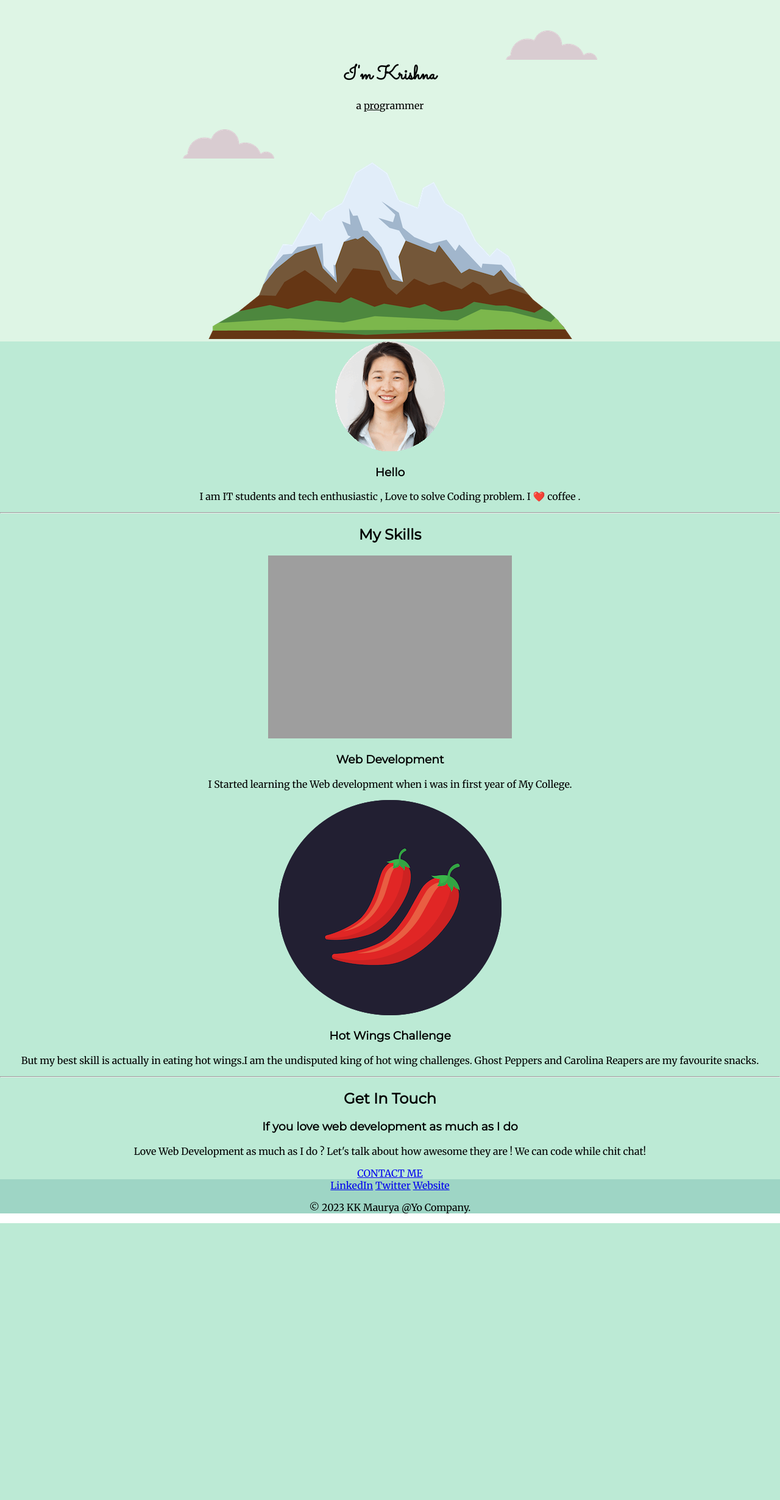
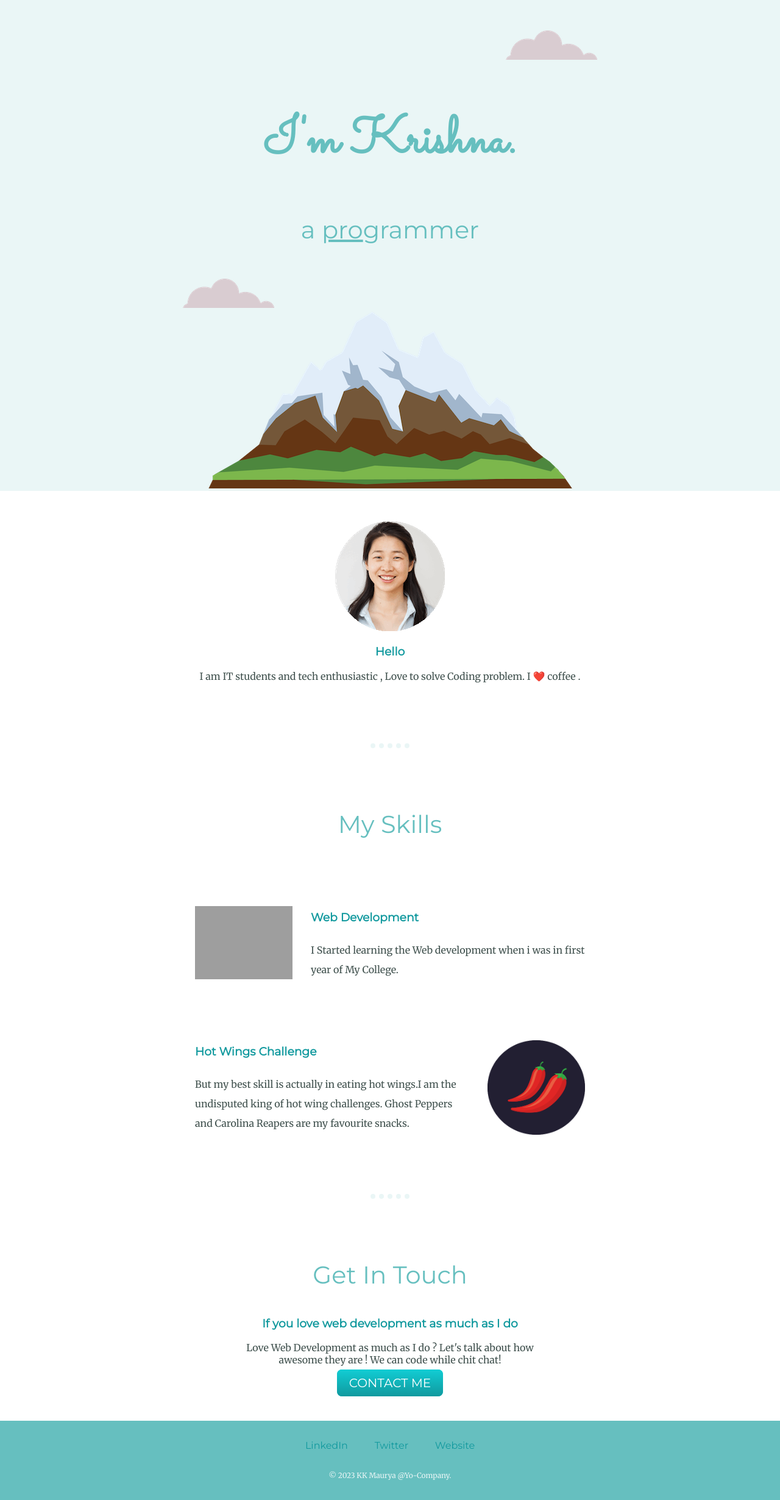
Before and after one commit to krishna102001/Web-Development, a web app: file CSS-Mysite/index.html in a window 1280 px wide. Shown: the whole page at 61% size. Before the commit the page ends 2006 px from the top, so only its background shows below. Run offline with its HTML, style and script files only (its server is not run), Linux system fonts and the light colour scheme; grey boxes are pictures that could not be loaded.

Commit message:
Added some class , Used Float and Clear CSS Property and styled final look of webpage

```diff
--- a/CSS-Mysite/css/style.css
+++ b/CSS-Mysite/css/style.css
@@ -1,32 +1,51 @@
 body{
+    color: #40514E;
     margin: 0;
     text-align: center;
     font-family: 'Merriweather', serif;
 }
 h1{
-    margin-top: 0;
-    margin-bottom: 0;
+    color: #66BFBF;
     font-family: 'Sacramento', cursive;
+    font-size: 5.26rem;
+    line-height: 2;
+    margin: 50px auto 0px auto;
 }
 h2{
+    color: #66BFBF;
     font-family: 'Montserrat', sans-serif;
+    font-size: 2.5rem;
+    font-weight: normal;
+    padding-bottom: 10px;
 }
 h3{
     font-family: 'Montserrat', sans-serif;
+    color: #11999E;
+}
+a{
+    color: #11999E;
+    font-family: 'Montserrat', sans-serif;
+}
+a:hover{
+    color: #EAF6F6;
 }
 .pro{
     text-decoration: underline;
 }
 .top-container{
-    background-color: #DEF5E5;
+    background-color: #EAF6F6;
     padding-top: 100px;
     position:relative;
 }
 .middle-container{
-    background-color: #BCEAD5;
+    /* background-color: #BCEAD5; */
+    margin: 50px 0;
 }
 .bottom-container{
-    background-color: #9ED5C5;
+    background-color: #66BFBF;
+    height: 100px;
+    margin-top: 50px;
+    padding-top: 30px;
 }
 .top-cloud{
     position: absolute;
@@ -38,3 +57,83 @@ h3{
     left: 300px;
     bottom: 300px;
 }
+.skill-row{
+    line-height: 2;
+    margin: 100px auto 100px auto;
+    text-align: left;
+    width: 50%;
+}
+
+.computer-pic{
+    float: left;
+    margin-right: 30px;
+    width: 25%;
+}
+.chillies{
+    float: right;
+    margin-left: 30px;
+    width: 25%;
+}
+
+
+/************* Clear Property is for antiwrapping we can say that it work opposite of Float Property ************/
+/* .skill-row-description{
+    clear: left;
+}
+.skill-row-descriptions{
+    clear: right;
+} */
+
+
+
+hr{
+    border-color: #EAF6F6;
+    border-style: dotted none none none;
+    border-width: 8px;
+    margin: 100px auto;
+    width: 5%;
+}
+
+.footer-link{
+    text-decoration: none;
+    padding: 20px;
+}
+
+.footer-txt{
+    color: #EAF6F6;
+    font-size: 0.746rem;
+    padding: 20px 0px;
+}
+
+.contact-me{
+    width: 40%;
+    margin: auto;
+}
+
+/***********  Created Button CSS Using css3buttongenerator.com  ************/
+.btn {
+    background: #11cdd4;
+    background-image: -webkit-linear-gradient(top, #11cdd4, #11999e);
+    background-image: -moz-linear-gradient(top, #11cdd4, #11999e);
+    background-image: -ms-linear-gradient(top, #11cdd4, #11999e);
+    background-image: -o-linear-gradient(top, #11cdd4, #11999e);
+    background-image: linear-gradient(to bottom, #11cdd4, #11999e);
+    -webkit-border-radius: 08;
+    -moz-border-radius: 08;
+    border-radius: 08px;
+    font-family: 'Montserrat', sans-serif;
+    color: #ffffff;
+    font-size: 20px;
+    padding: 10px 20px 10px 20px;
+    text-decoration: none;
+  }
+
+  .btn:hover {
+    background: #30e3cb;
+    background-image: -webkit-linear-gradient(top, #30e3cb, #2bc4ad);
+    background-image: -moz-linear-gradient(top, #30e3cb, #2bc4ad);
+    background-image: -ms-linear-gradient(top, #30e3cb, #2bc4ad);
+    background-image: -o-linear-gradient(top, #30e3cb, #2bc4ad);
+    background-image: linear-gradient(to bottom, #30e3cb, #2bc4ad);
+    text-decoration: none;
+  }
--- a/CSS-Mysite/index.html
+++ b/CSS-Mysite/index.html
@@ -12,8 +12,8 @@
     <body>
         <div class="top-container">
             <img class="top-cloud" src="images/cloud.png" alt="cloud-images">
-            <h1>I'm Krishna</h1>
-            <p>a <span class="pro">pro</span>grammer</p>
+            <h1>I'm Krishna.</h1>
+            <h2>a <span class="pro">pro</span>grammer</h2>
             <img class="bottom-cloud" src="images/cloud.png" alt="cloud-images">
             <img src="images/mountain.png" alt="mountain-images">
         </div>
@@ -27,14 +27,14 @@
             <div class="skills">
                 <h2>My Skills</h2>
                 <div class="skill-row">
-                    <img src="images/giphy.gif" alt="computer-pic">
+                    <img class="computer-pic" src="images/giphy.gif" alt="computer-pic">
                     <h3>Web Development</h3>
-                    <p>I Started learning the Web development when i was in first year of My College.</p>
+                    <p class="skill-row-description">I Started learning the Web development when i was in first year of My College.</p>
                 </div>
                 <div class="skill-row">
-                    <img src="images/chillies.png" alt="chillies">
+                    <img class="chillies" src="images/chillies.png" alt="chillies">
                     <h3>Hot Wings Challenge</h3>
-                    <p>But my best skill is actually in eating hot wings.I am the undisputed king of hot wing challenges. Ghost Peppers and Carolina Reapers are my favourite snacks.</p>
+                    <p class="skill-row-descriptions">But my best skill is actually in eating hot wings.I am the undisputed king of hot wing challenges. Ghost Peppers and Carolina Reapers are my favourite snacks.</p>
                 </div>
             </div>
             <hr>
@@ -49,7 +49,7 @@
             <a class="footer-link" href="https://www.linkedin.com/in/krishna-kant-maurya-6b247920b">LinkedIn</a>
             <a class="footer-link" href="https://twitter.com/Krishna2k21">Twitter</a>
             <a class="footer-link" href="https://portfolio-beta-blue-85.vercel.app/#projects">Website</a>
-            <p>© 2023 KK Maurya @Yo Company.</p>
+            <p class="footer-txt">© 2023 KK Maurya @Yo-Company.</p>
         </div>
     </body>
 </html>
```
